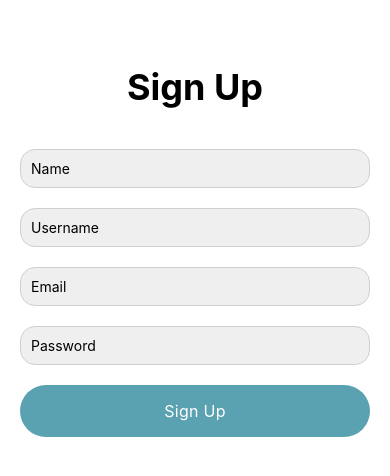
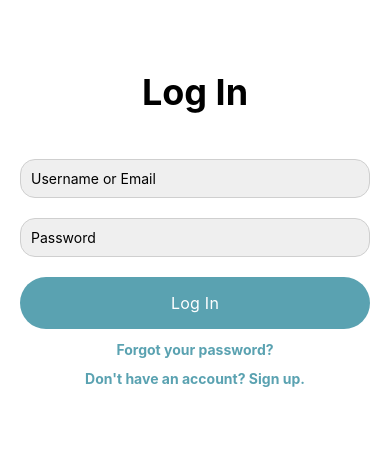
Before and after one commit to kayagizem/DigitalAlbum, a React Native app: screen / in a window 390 px wide. Shown: the top 476 px of the page. Built offline with nearby package versions, Linux system fonts and the light colour scheme.

Commit message:
Some components are added to Sign Up and Login screens.
Now, the default screen is the login screen. Some texts are added to both screens to obtain design ideas.

```diff
--- a/App.js
+++ b/App.js
@@ -7,7 +7,7 @@ import LoginScreen from './src/screens/LoginScreen';
 export default function App() {
   return (
     <View style={styles.container}>
-      <SignUpScreen />
+      <LoginScreen />
       <StatusBar style="auto" />
     </View>
   );
--- a/package.json
+++ b/package.json
@@ -10,12 +10,16 @@
     "eject": "expo eject"
   },
   "dependencies": {
+    "@react-navigation/native": "^6.0.8",
+    "@react-navigation/native-stack": "^6.5.0",
     "expo": "~44.0.0",
     "expo-status-bar": "~1.2.0",
     "react": "17.0.1",
     "react-dom": "17.0.1",
     "react-native": "0.64.3",
-    "react-native-web": "0.17.1"
+    "react-native-web": "0.17.1",
+    "react-native-screens": "~3.10.1",
+    "react-native-safe-area-context": "3.3.2"
   },
   "devDependencies": {
     "@babel/core": "^7.12.9"
--- a/src/screens/LoginScreen.js
+++ b/src/screens/LoginScreen.js
@@ -8,7 +8,7 @@ function LoginScreen() {
             <View style={styles.topBar}><Text style={styles.screenTitle}>Log In</Text></View>
             <TextInput
                 style={styles.input}
-                placeholder='Email or Username'
+                placeholder='Username or Email'
             />
             <TextInput
                 style={styles.input}
@@ -25,20 +25,51 @@ function LoginScreen() {
                 onPress={() => Alert.alert('Button Pressed.')}>
                 <Text style={styles.buttonText}>Log In</Text>
             </Pressable>
+            <Pressable style={styles.textContainer}>
+                <Text style={styles.linkText}>Forgot your password?</Text>
+            </Pressable>
+            <Pressable style={styles.textContainer}>
+                <Text style={styles.linkText}>Don't have an account? Sign up.</Text>
+            </Pressable>
         </View >
     );
 }
 
 const styles = StyleSheet.create({
     topBar: {
-        padding: 10,
+        paddingHorizontal: 5,
+        paddingVertical: 15,
         marginBottom: 20,
         marginTop: 5,
+        flexDirection: 'row',
+        alignItems: 'center',
+        justifyContent: 'center',
+    },
+    box: {
+        alignItems: 'center',
+        paddingTop: 10,
+        paddingBottom: 5,
+        flex: 1,
+    },
+    backText: {
+        color: '#073D48',
+        fontSize: 17,
+    },
+    textContainer: {
+        alignItems: 'center',
+        paddingTop: 12,
+        paddingHorizontal: 15,
+    },
+    linkText: {
+        fontSize: 14,
+        fontWeight: 'bold',
+        color: '#5AA2B1',
     },
     screenTitle: {
         fontSize: 36,
         textAlign: 'center',
         fontWeight: 'bold',
+        flex: 6,
     },
     screen: {
         flex: 1,
@@ -66,7 +97,7 @@ const styles = StyleSheet.create({
         fontSize: 16,
         color: 'white',
         letterSpacing: 0.25,
-    }
+    },
 });
 
 export default LoginScreen;
--- a/src/screens/SignUpScreen.js
+++ b/src/screens/SignUpScreen.js
@@ -5,7 +5,14 @@ import { Alert } from 'react-native-web';
 function SignUpScreen() {
     return (
         <View style={styles.screen}>
-            <View style={styles.topBar}><Text style={styles.screenTitle}>Sign Up</Text></View>
+            <View style={styles.topBar}>
+                <Pressable style={styles.box}>
+                    <Text style={styles.backText}>Back</Text>
+                </Pressable>
+                <Text style={styles.screenTitle}>Sign Up</Text>
+                <View style={styles.box}>
+                </View>
+            </View>
             <TextInput
                 style={styles.input}
                 placeholder='Name'
@@ -34,20 +41,51 @@ function SignUpScreen() {
                 onPress={() => Alert.alert('Button Pressed.')}>
                 <Text style={styles.buttonText}>Sign Up</Text>
             </Pressable>
+            <View style={styles.textContainer}>
+                <Text>By signing up, you agree to our Terms and Data Policy.</Text>
+            </View>
+            <Pressable style={styles.textContainer}>
+                <Text style={styles.linkText}>Already have an account? Log in.</Text>
+            </Pressable>
         </View >
     );
 }
 
 const styles = StyleSheet.create({
     topBar: {
-        padding: 10,
+        paddingHorizontal: 5,
+        paddingVertical: 15,
         marginBottom: 20,
         marginTop: 5,
+        flexDirection: 'row',
+        alignItems: 'center',
+        justifyContent: 'center',
+    },
+    box: {
+        alignItems: 'center',
+        paddingTop: 10,
+        paddingBottom: 5,
+        flex: 1,
+    },
+    backText: {
+        color: '#073D48',
+        fontSize: 17,
+    },
+    textContainer: {
+        alignItems: 'center',
+        paddingTop: 10,
+        paddingHorizontal: 15,
+    },
+    linkText: {
+        fontSize: 14,
+        fontWeight: 'bold',
+        color: '#5AA2B1',
     },
     screenTitle: {
         fontSize: 36,
         textAlign: 'center',
         fontWeight: 'bold',
+        flex: 6,
     },
     screen: {
         flex: 1,
@@ -75,7 +113,7 @@ const styles = StyleSheet.create({
         fontSize: 16,
         color: 'white',
         letterSpacing: 0.25,
-    }
+    },
 });
 
 export default SignUpScreen;
```
Also changed, not shown: 1 other file (tests, documents, lock files or other folders).
